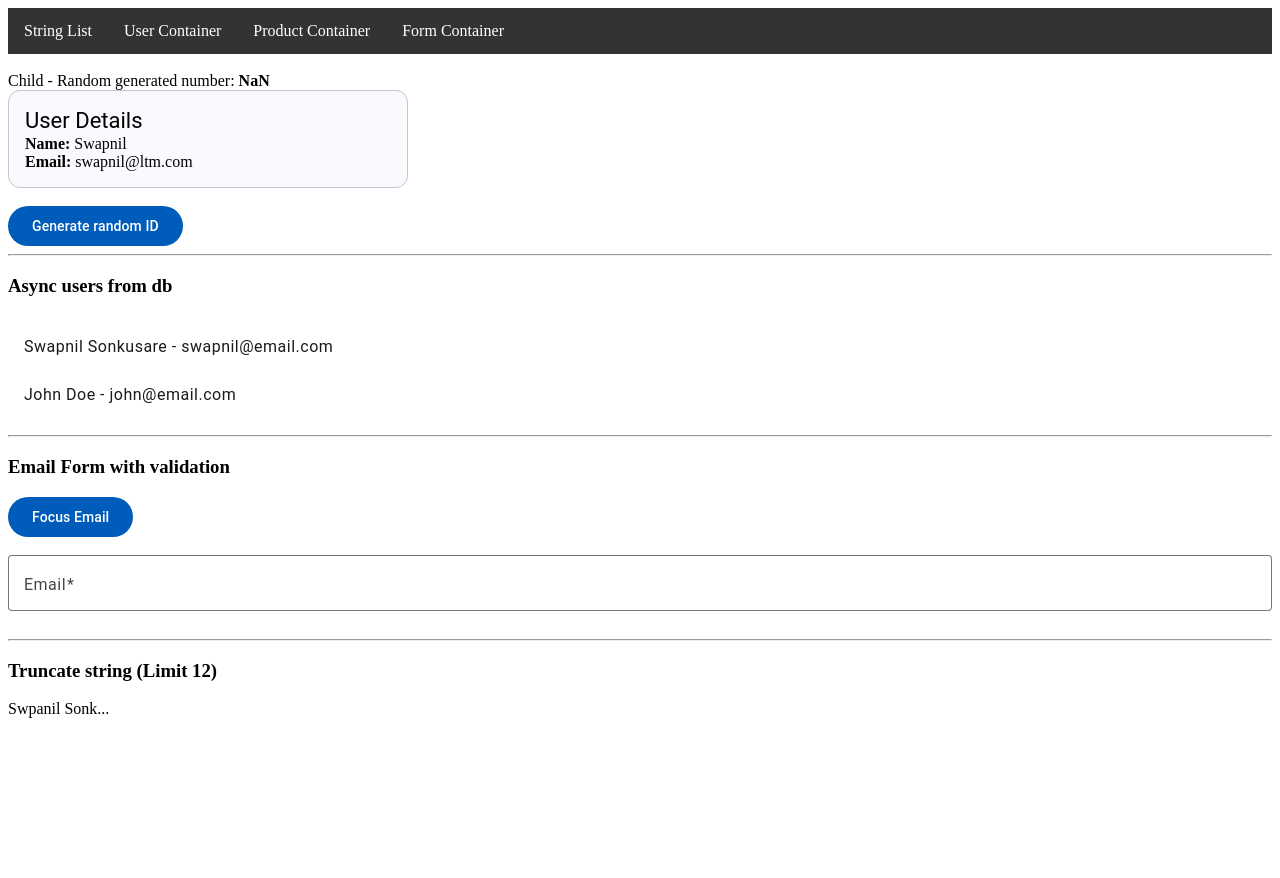
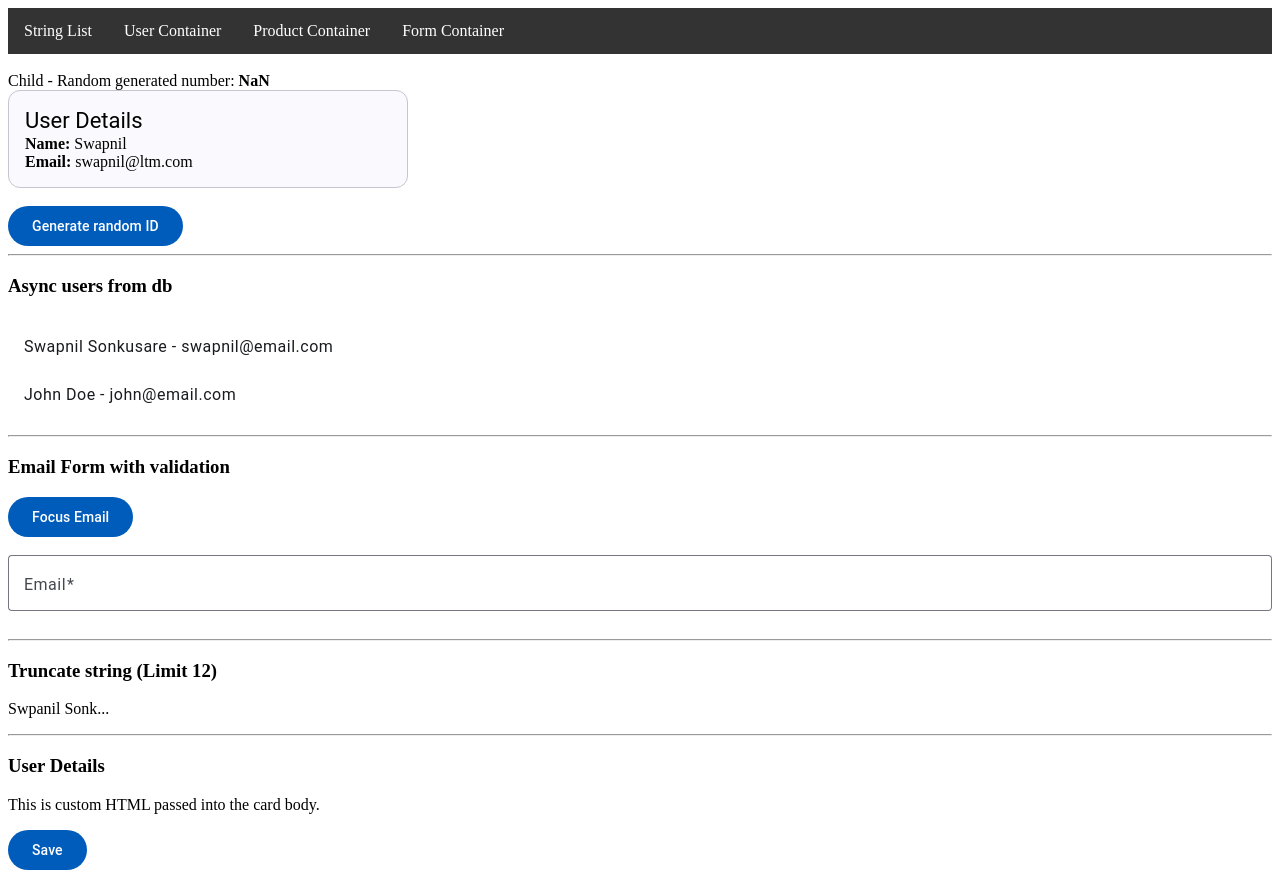
Before and after one commit to reblowrange/karat-assessment-one, an Angular app: page /home/user-container in a window 1280 px wide. Before the commit the page ends 800 px from the top, so only its background shows below. Built offline with nearby package versions, Linux system fonts and the light colour scheme; data requests are answered from the project's data file.

Commit message:
Task #16 - Content Projection - Created a 'custom-card' component template that uses to allow users to pass custom HTML into the card's body.

```diff
--- /dev/null
+++ b/src/app/components/custom-card/custom-card.html
@@ -0,0 +1,9 @@
+<div class="card">
+  <div class="card-header">
+    <ng-content select="[card-title]"></ng-content>
+  </div>
+
+  <div class="card-body">
+    <ng-content></ng-content>
+  </div>
+</div>
--- a/src/app/components/user-container/user-container.html
+++ b/src/app/components/user-container/user-container.html
@@ -11,9 +11,9 @@ Child - Random generated number: <strong> {{randomGeneratedId}} </strong>
 <hr />
 <h3>Email Form with validation</h3>
 <button matButton="filled" (click)="focusEmail()">
-  Focus Email
+    Focus Email
 </button>
-<br/><br/>
+<br /><br />
 <form [formGroup]="emailForm" class="email-form" novalidate>
     <mat-form-field appearance="outline" style="width: 100%;">
         <mat-label>Email</mat-label>
@@ -29,6 +29,14 @@ Child - Random generated number: <strong> {{randomGeneratedId}} </strong>
         }
     </mat-form-field>
 </form>
-<hr/>
+<hr />
 <h3>Truncate string (Limit 12)</h3>
 <p>{{'Swpanil Sonkusare' | truncate:12}}</p>
+<hr />
+<app-custom-card>
+    <h3 card-title>User Details</h3>
+
+    <p>This is custom HTML passed into the card body.</p>
+
+    <button matButton="filled">Save</button>
+</app-custom-card>
--- a/src/app/components/user-container/user-container.ts
+++ b/src/app/components/user-container/user-container.ts
@@ -1,6 +1,5 @@
 import { Component, ElementRef, OnInit, ViewChild } from '@angular/core';
 import { UserCardComponent } from '../user-card-component/user-card-component';
-
 
 import { CommonModule } from '@angular/common';
 import { Observable } from 'rxjs';
@@ -10,12 +9,13 @@ import { FormControl, FormGroup, Validators } from '@angular/forms';
 import { MaterialModule } from '@app/libs/material-module';
 import { User } from '@app/models/common.model';
 import { TruncatePipe } from '@app/pipes/truncate-pipe';
+import { AuthService } from '@app/service/auth.service';
 import { RestService } from '@app/service/rest.service';
-import { AuthService } from '@app/service/auth.service';
+import { CustomCard } from '../custom-card/custom-card';
 
 @Component({
   selector: 'app-user-container',
-  imports: [CommonModule, MaterialModule, UserCardComponent, TruncatePipe],
+  imports: [CommonModule, MaterialModule, UserCardComponent, TruncatePipe, CustomCard],
   templateUrl: './user-container.html',
   styleUrl: './user-container.scss',
 })
```
Also changed, not shown: src/app/components/custom-card/custom-card.ts (added, +9 -0 lines), src/app/components/custom-card/custom-card.scss (added), 1 other file (tests, documents, lock files or other folders).
